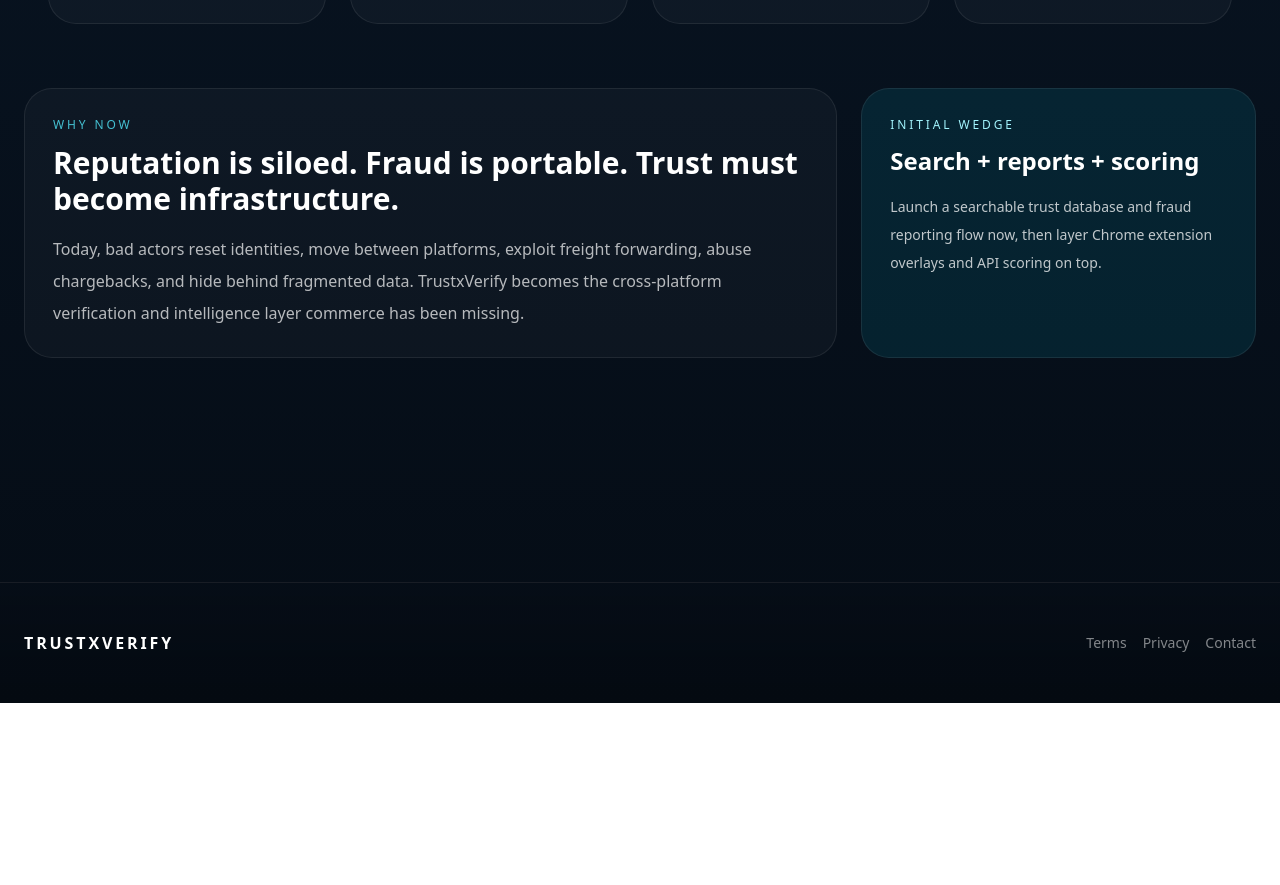
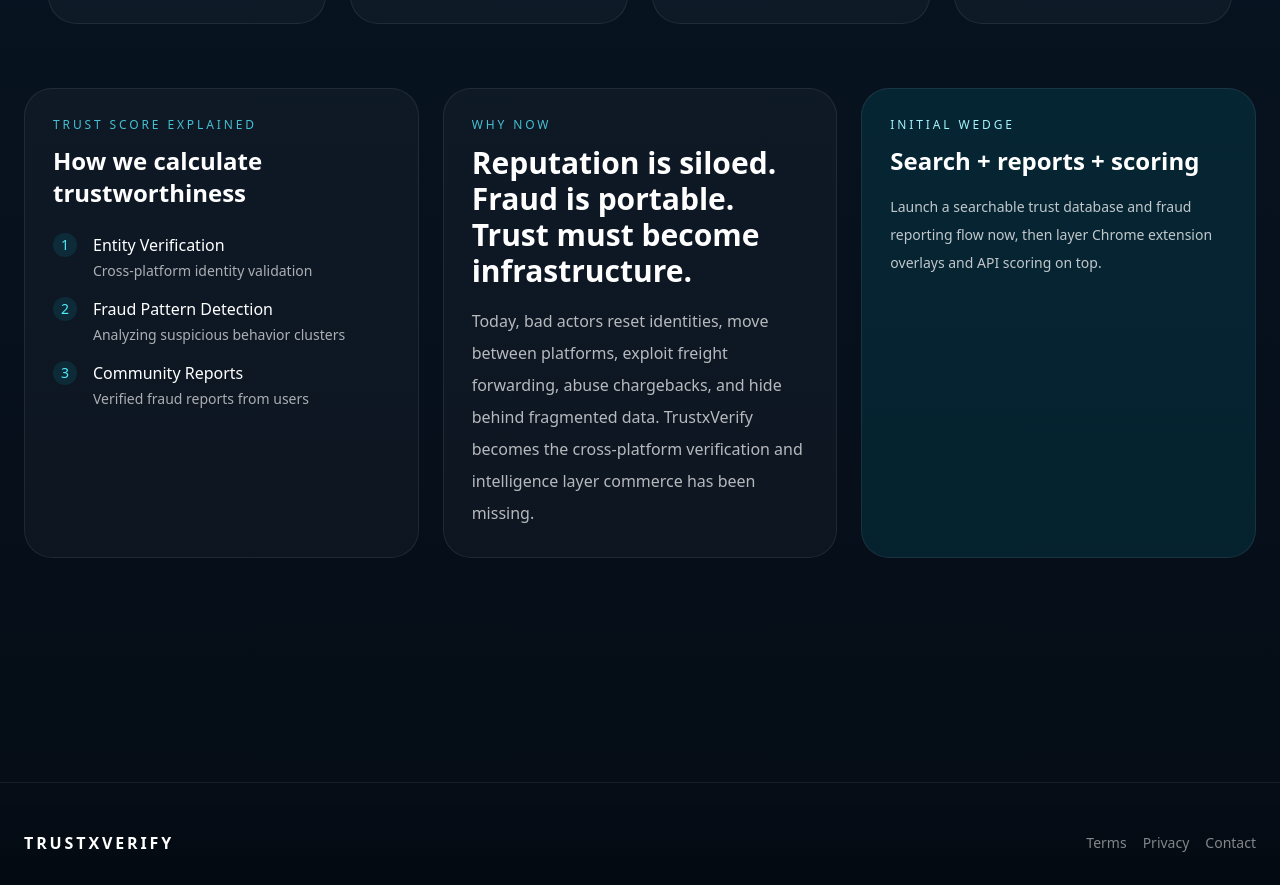
Before and after one commit to M4G3LL4N0/TrustxVerify, a Next.js app: page / in a window 1280 px wide. Shown: the part 1152-2037 px from the top of the page. Before the commit the page ends 1855 px from the top, so only its background shows below. Built offline with nearby package versions, Linux system fonts and the light colour scheme.

Commit message:
autobuilder micro-cycle for trustxverify

```diff
--- a/src/app/page.tsx
+++ b/src/app/page.tsx
@@ -80,7 +80,42 @@
       </section>
 
       <section className="mt-16 grid gap-6 lg:grid-cols-3">
-        <div className="rounded-[1.75rem] border border-white/10 bg-white/[0.03] p-7 lg:col-span-2">
+        <div className="rounded-[1.75rem] border border-white/10 bg-white/[0.03] p-7">
+          <p className="text-xs uppercase tracking-[0.24em] text-cyan-300/80">Trust Score Explained</p>
+          <h3 className="mt-3 text-2xl font-semibold text-white">
+            How we calculate trustworthiness
+          </h3>
+          <div className="mt-6 space-y-4">
+            <div className="flex items-start gap-4">
+              <div className="flex h-6 w-6 shrink-0 items-center justify-center rounded-full bg-cyan-400/10 text-sm font-medium text-cyan-300">
+                1
+              </div>
+              <div>
+                <p className="font-medium text-white">Entity Verification</p>
+                <p className="mt-1 text-sm text-white/65">Cross-platform identity validation</p>
+              </div>
+            </div>
+            <div className="flex items-start gap-4">
+              <div className="flex h-6 w-6 shrink-0 items-center justify-center rounded-full bg-cyan-400/10 text-sm font-medium text-cyan-300">
+                2
+              </div>
+              <div>
+                <p className="font-medium text-white">Fraud Pattern Detection</p>
+                <p className="mt-1 text-sm text-white/65">Analyzing suspicious behavior clusters</p>
+              </div>
+            </div>
+            <div className="flex items-start gap-4">
+              <div className="flex h-6 w-6 shrink-0 items-center justify-center rounded-full bg-cyan-400/10 text-sm font-medium text-cyan-300">
+                3
+              </div>
+              <div>
+                <p className="font-medium text-white">Community Reports</p>
+                <p className="mt-1 text-sm text-white/65">Verified fraud reports from users</p>
+              </div>
+            </div>
+          </div>
+        </div>
+        <div className="rounded-[1.75rem] border border-white/10 bg-white/[0.03] p-7">
           <p className="text-xs uppercase tracking-[0.24em] text-cyan-300/80">Why now</p>
           <h3 className="mt-3 text-3xl font-semibold text-white">
             Reputation is siloed. Fraud is portable. Trust must become infrastructure.
```
